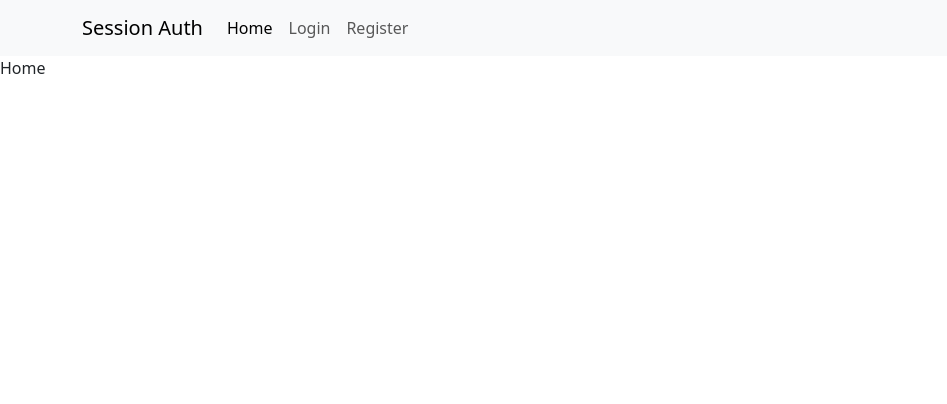
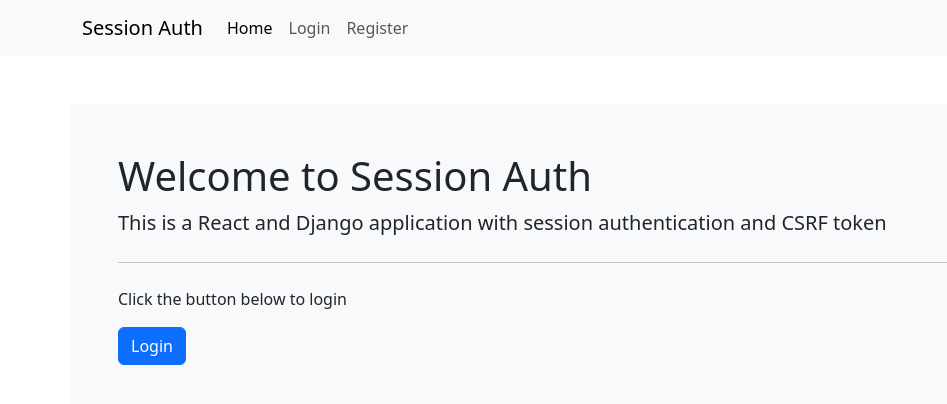
Before and after one commit to stoychod/django-sessions, a React (Vite) app in the folder frontend/: page / in a window 1280 px wide. Shown: the top 404 px of the page, without its empty margins (0-947 px from the left). Built offline with nearby package versions, Linux system fonts and the light colour scheme.

Commit message:
feat(frontend): set up the Home page

```diff
--- a/frontend/src/routes/Home/Home.jsx
+++ b/frontend/src/routes/Home/Home.jsx
@@ -1,3 +1,20 @@
+import { Link } from "react-router-dom";
+import Container from "react-bootstrap/Container";
+import Button from "react-bootstrap/Button";
+
 export default function Home() {
-  return <div>Home</div>;
+  return (
+    <Container className="mt-5 p-5 bg-light">
+      <h1>Welcome to Session Auth</h1>
+      <p className="lead">
+        This is a React and Django application with session authentication and
+        CSRF token
+      </p>
+      <hr className="my-4" />
+      <p>Click the button below to login</p>
+      <Button variant="primary" as={Link} to={"/auth/login"}>
+        Login
+      </Button>
+    </Container>
+  );
 }
```
